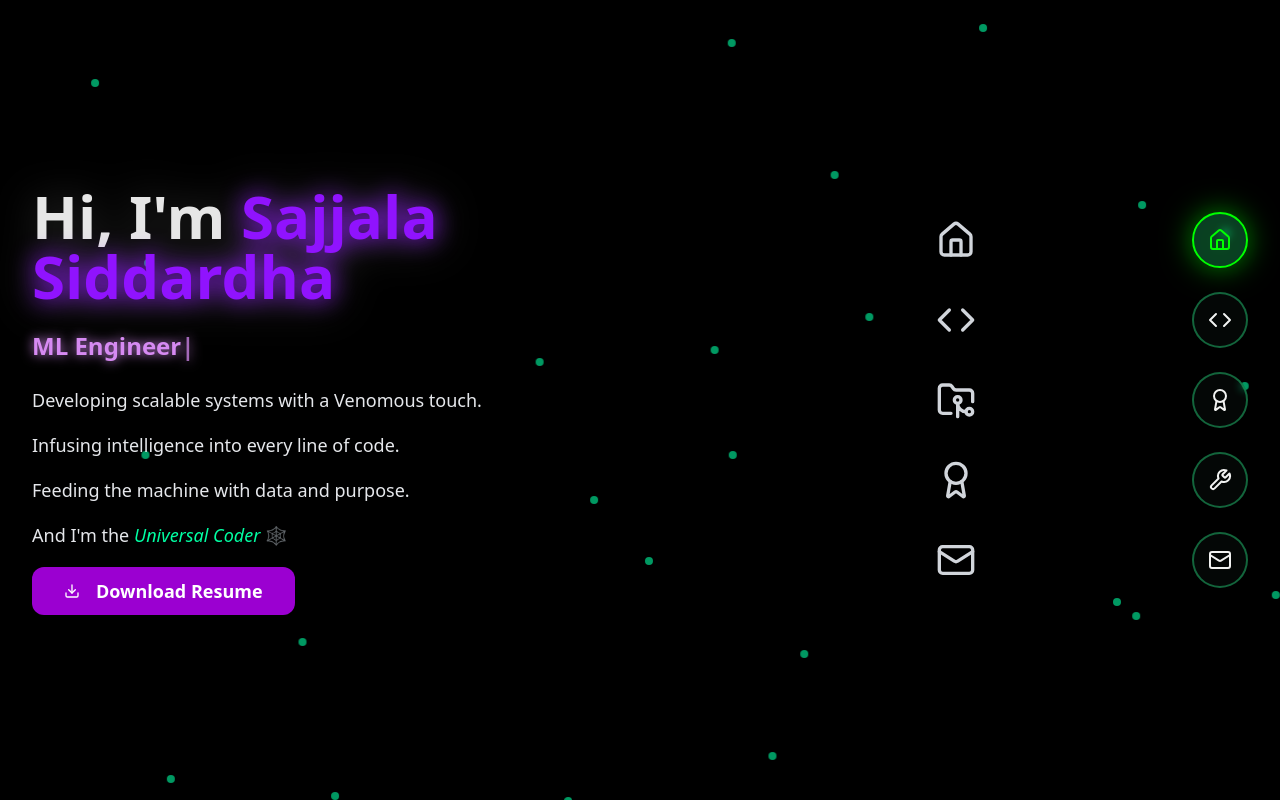
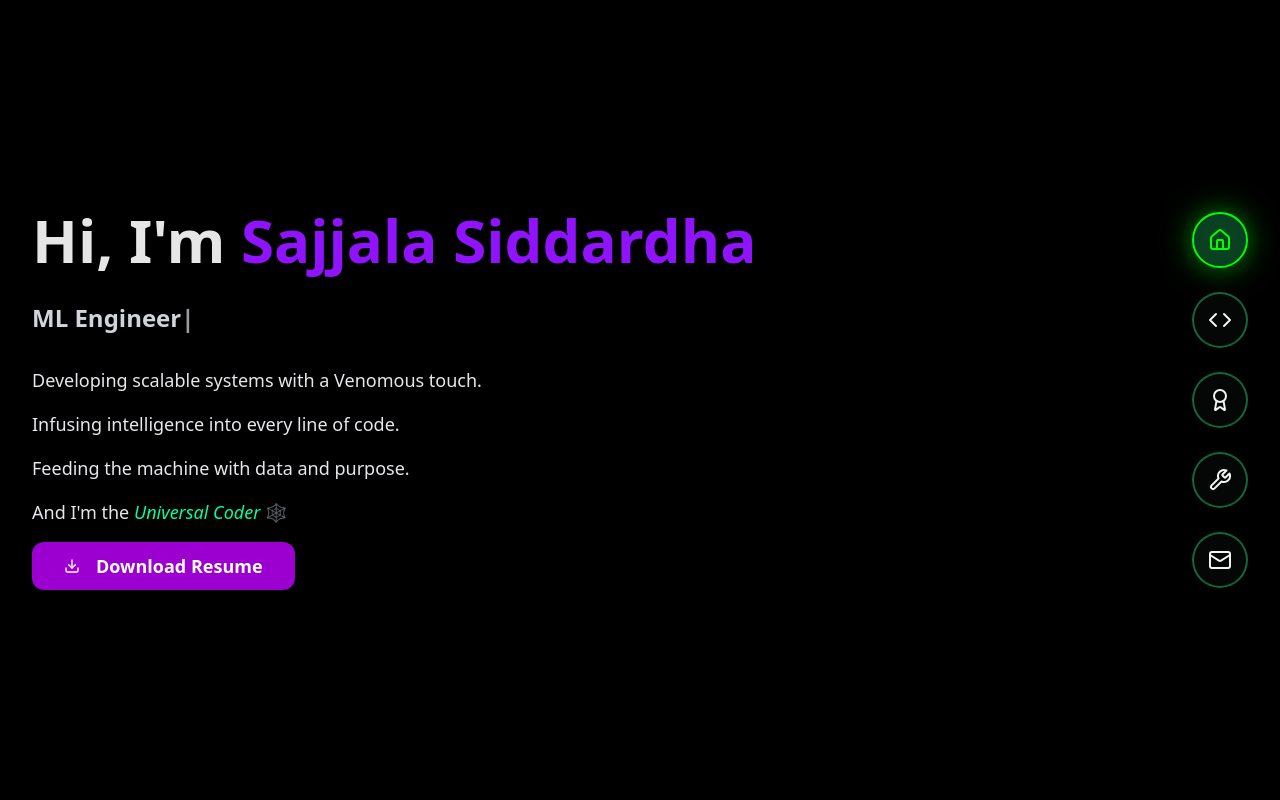
Before and after one commit to siddardha146/Myportfolio, a React (Vite) app: page / in a window 1280 px wide. Built offline with nearby package versions, Linux system fonts and the light colour scheme; the HTML template or start-up script is replaced by a standard one.

Commit message:
Refactor Home component layout and styles

```diff
--- a/src/pages/Home.tsx
+++ b/src/pages/Home.tsx
@@ -1,11 +1,4 @@
-import {
-  Download,
-  Home,
-  Code,
-  FolderGit2,
-  Award,
-  Mail,
-} from "lucide-react";
+import { Download } from "lucide-react";
 import { Button } from "@/components/ui/button";
 import { PageTransition } from "@/components/PageTransition";
 import { useTypingEffect } from "@/hooks/useTypingEffect";
@@ -41,106 +34,50 @@ const HomePage = () => {
           <source src={venomVideo} type="video/mp4" />
         </video>
 
-        {/* Dark overlay for contrast */}
+        {/* Dark gradient overlay for contrast */}
         <div className="absolute inset-0 bg-gradient-to-b from-transparent via-black/60 to-black/90 pointer-events-none" />
 
         {/* Content */}
         <div className="relative z-10 flex min-h-screen items-center">
-          <div className="container mx-auto px-8 py-20">
-            <div className="grid grid-cols-1 lg:grid-cols-2 gap-12 items-center">
-              {/* Left Side */}
-              <div className="space-y-10 animate-fade-in">
-                {/* Intro Text */}
-                <div className="space-y-6">
-                  <h1 className="text-6xl font-extrabold text-[#e6e6e6] drop-shadow-[0_0_20px_rgba(255,255,255,0.2)]">
-                    Hi, I'm{" "}
-                    <span className="text-[#9013fe] drop-shadow-[0_0_12px_#9013fe]">
-                      Sajjala Siddardha
-                    </span>
+          <div className="container mx-auto px-6 md:px-8 py-20">
+            <div className="flex flex-col lg:flex-row items-center justify-between gap-12">
+              {/* Left Content */}
+              <div className="space-y-8 text-center lg:text-left">
+                <h1 className="text-5xl md:text-6xl font-extrabold text-[#e6e6e6]">
+                  Hi, I'm <span className="text-[#9013fe]">Sajjala Siddardha</span>
                 </h1>
 
-                  <div className="text-2xl font-semibold text-[#d68af2] drop-shadow-[0_0_6px_#d68af2] h-8">
+                <div className="text-xl md:text-2xl font-semibold text-gray-300 h-8">
                   {typingText}
                   <span className="animate-pulse">|</span>
                 </div>
 
-                  <div className="space-y-4 text-lg text-gray-200 leading-relaxed">
+                <div className="space-y-4 text-base md:text-lg text-gray-200 leading-relaxed">
                   <p>Developing scalable systems with a Venomous touch.</p>
                   <p>Infusing intelligence into every line of code.</p>
                   <p>Feeding the machine with data and purpose.</p>
                   <p>
                     And I'm the{" "}
-                      <span className="text-[#00ffa3] italic">
-                        Universal Coder
-                      </span>{" "}
-                      🕸️
+                    <span className="text-[#00ffa3] italic">Universal Coder</span> 🕸️
                   </p>
-                  </div>
                 </div>
 
                 {/* Resume Button */}
                 <a href="/siddardha_resume.pdf" download>
                   <Button
                     size="lg"
-                    className="mt-4 group bg-[#9b00d1] hover:bg-[#00ffa3] text-white font-semibold px-8 py-6 text-lg rounded-lg shadow-lg hover:shadow-[0_0_30px_#00ffa3] transition-all duration-300"
+                    className="mt-4 bg-[#9b00d1] hover:bg-[#00ffa3] text-white font-semibold px-6 py-4 md:px-8 md:py-6 text-lg rounded-lg shadow-lg hover:shadow-[0_0_30px_#00ffa3] transition-all duration-300"
                   >
-                    <Download className="w-5 h-5 mr-2 group-hover:scale-125 transition-transform" />
+                    <Download className="w-5 h-5 mr-2" />
                     Download Resume
                   </Button>
                 </a>
               </div>
 
-              {/* Right Side Navigation Icons */}
-              <div className="hidden lg:flex flex-col items-center justify-center space-y-10">
-                <a
-                  href="/"
-                  className="text-gray-300 hover:text-[#00ffa3] transition-colors duration-300"
-                >
-                  <Home className="w-10 h-10 hover:drop-shadow-[0_0_20px_#00ffa3]" />
-                </a>
-                <a
-                  href="/skills"
-                  className="text-gray-300 hover:text-[#9b00d1] transition-colors duration-300"
-                >
-                  <Code className="w-10 h-10 hover:drop-shadow-[0_0_20px_#9b00d1]" />
-                </a>
-                <a
-                  href="/projects"
-                  className="text-gray-300 hover:text-[#00ffa3] transition-colors duration-300"
-                >
-                  <FolderGit2 className="w-10 h-10 hover:drop-shadow-[0_0_20px_#00ffa3]" />
-                </a>
-                <a
-                  href="/certificates"
-                  className="text-gray-300 hover:text-[#9b00d1] transition-colors duration-300"
-                >
-                  <Award className="w-10 h-10 hover:drop-shadow-[0_0_20px_#9b00d1]" />
-                </a>
-                <a
-                  href="/contact"
-                  className="text-gray-300 hover:text-[#00ffa3] transition-colors duration-300"
-                >
-                  <Mail className="w-10 h-10 hover:drop-shadow-[0_0_20px_#00ffa3]" />
-                </a>
+              {/* Empty Right Side for spacing + future sections */}
+              <div className="hidden lg:block w-1/3" />
             </div>
           </div>
-          </div>
-        </div>
-
-        {/* Floating Venom Particles */}
-        <div className="absolute inset-0 pointer-events-none overflow-hidden">
-          {[...Array(25)].map((_, i) => (
-            <div
-              key={i}
-              className="absolute w-2 h-2 bg-[#00ffa3] rounded-full animate-float opacity-60"
-              style={{
-                left: `${Math.random() * 100}%`,
-                top: `${Math.random() * 100}%`,
-                animationDelay: `${Math.random() * 3}s`,
-                animationDuration: `${3 + Math.random() * 2}s`,
-              }}
-            />
-          ))}
         </div>
       </div>
     </PageTransition>
```
Lines whose indentation alone changed are shown as unchanged.
